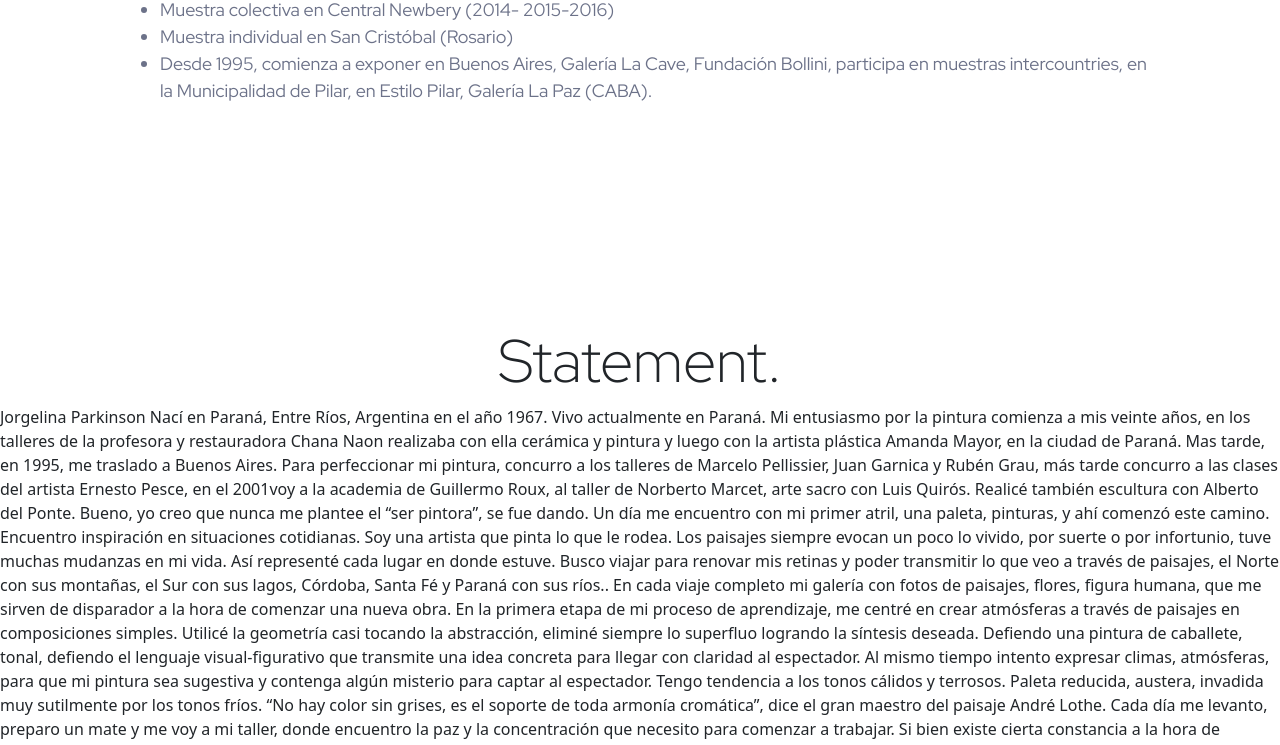
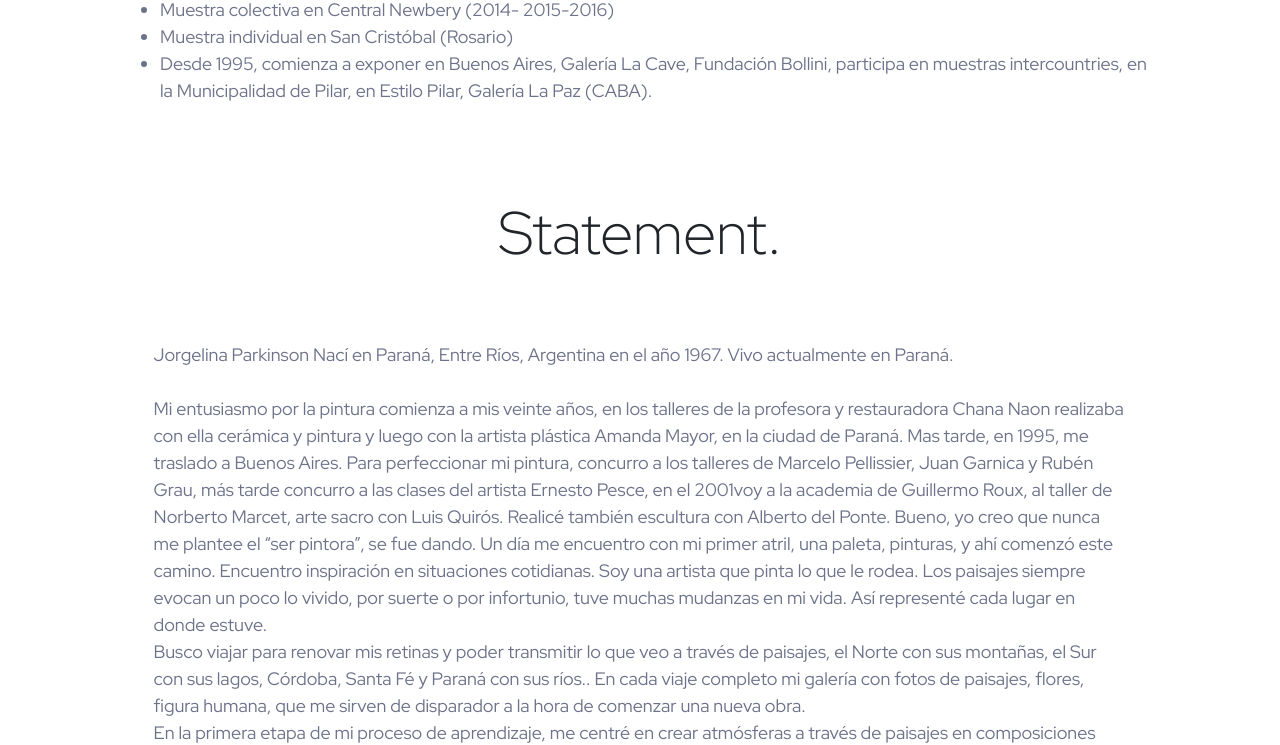
Before and after one commit to justinait/jorgelina, a React (Vite) app: page /about in a window 1280 px wide. Shown: the part 1780-2525 px from the top of the page. Built offline with nearby package versions, Linux system fonts and the light colour scheme.

Commit message:
statement

```diff
--- a/src/assets/components/About/About.css
+++ b/src/assets/components/About/About.css
@@ -8,11 +8,16 @@ h1 {
     padding: 15% 10% 10%;
 }
 
-.curriculum, .awards {
+.curriculum, .awards, .statement {
     margin: auto 4%;
     font-size: 12px;
     color: hsl(228, 12%, 48%);
     font-family: 'Red Hat Display';
+}
+.statement{
+    font-size: 13px;
+    padding: 8%;
+    padding-bottom: 25%;
 }
 
 .photoCv {
@@ -27,7 +32,6 @@ h1 {
     font-size: 14px;
     width: 80vw;
     margin: auto;
-    padding-bottom: 20%;
 }
 .awards h2 {
     padding: 5%;
@@ -43,6 +47,10 @@ h1 {
     .curriculum {
         margin-right: 7%;
         font-size: 14px;
+    }
+    .statement {
+        padding-bottom: 15%;
+        padding-top: 5%;
     }
 
     .about {
@@ -71,16 +79,13 @@ h1 {
         padding: 6% 6% 0%;
     }
 
-    .curriculum, .awards {
+    .curriculum, .awards, .statement {
         font-size: 18px;
         /* width: 80vw; */
     }
     .curriculum {
         margin: 0 5%;
     }
-    .awards {
-        padding-bottom: 10%;
-    }
     .awards h2 {
         padding: 3% 1%;
     }
--- a/src/assets/components/About/About.jsx
+++ b/src/assets/components/About/About.jsx
@@ -122,27 +122,32 @@ function About() {
         </ul>
       </div>
 
+        <h3>Statement.</h3>
       <div className='statement'>
-        <h3>Statement.</h3>
         Jorgelina Parkinson
         Nací en Paraná, Entre Ríos, Argentina en el año 1967. Vivo actualmente en Paraná.
-
+        <br />
+        <br />
 
         Mi entusiasmo por la pintura comienza a mis veinte años, en los talleres de la profesora y restauradora Chana Naon realizaba con ella cerámica y pintura y luego con la artista plástica Amanda Mayor, en la ciudad de Paraná. Mas tarde, en 1995, me traslado a Buenos Aires. Para perfeccionar mi pintura, concurro a los talleres de Marcelo Pellissier, Juan Garnica y Rubén Grau, más tarde concurro a las clases del artista Ernesto Pesce, en el 2001voy a la academia de Guillermo Roux, al taller de Norberto Marcet, arte sacro con Luis Quirós. Realicé también escultura con Alberto del Ponte.
-        Bueno, yo creo que nunca me plantee el “ser pintora”, se fue dando. Un día me encuentro con mi primer atril, una paleta, pinturas, y ahí comenzó este camino. Encuentro inspiración en situaciones cotidianas. Soy una artista que pinta lo que le rodea. Los paisajes siempre evocan un poco lo vivido, por suerte o por infortunio, tuve muchas mudanzas en mi vida. Así representé cada lugar en donde estuve.
-        Busco viajar para renovar mis retinas y poder transmitir lo que veo a través de paisajes, el Norte con sus montañas, el Sur con sus lagos, Córdoba, Santa Fé y Paraná con sus ríos.. En cada viaje completo mi galería con fotos de paisajes, flores, figura humana, que me sirven de disparador a la hora de comenzar una nueva obra.
-        En la primera etapa de mi proceso de aprendizaje, me centré en crear atmósferas a través de paisajes en composiciones simples. Utilicé la geometría casi tocando la abstracción, eliminé siempre lo superfluo logrando la síntesis deseada.
-        Defiendo una pintura de caballete, tonal, defiendo el lenguaje visual-figurativo que transmite una idea concreta para llegar con claridad al espectador. Al mismo tiempo intento expresar climas, atmósferas, para que mi pintura sea sugestiva y contenga algún misterio para captar al espectador.
-        Tengo tendencia a los tonos cálidos y terrosos. Paleta reducida, austera, invadida muy sutilmente por los tonos fríos. “No hay color sin grises, es el soporte de toda armonía cromática”, dice el gran maestro del paisaje André Lothe.
-        Cada día me levanto, preparo un mate y me voy a mi taller, donde encuentro la paz y la concentración que necesito para comenzar a trabajar. Si bien existe cierta constancia a la hora de empezar a pintar, no hay reglas para la elección de temas ni de técnicas.
-        Nunca me encuentro con ese miedo a la tela en blanco, si un día me pasa, busco inmediatamente inspiración en los grandes maestros de la pintura, ya sean argentinos o europeos.
+        Bueno, yo creo que nunca me plantee el “ser pintora”, se fue dando. Un día me encuentro con mi primer atril, una paleta, pinturas, y ahí comenzó este camino. Encuentro inspiración en situaciones cotidianas. Soy una artista que pinta lo que le rodea. Los paisajes siempre evocan un poco lo vivido, por suerte o por infortunio, tuve muchas mudanzas en mi vida. Así representé cada lugar en donde estuve.<br />
+        Busco viajar para renovar mis retinas y poder transmitir lo que veo a través de paisajes, el Norte con sus montañas, el Sur con sus lagos, Córdoba, Santa Fé y Paraná con sus ríos.. En cada viaje completo mi galería con fotos de paisajes, flores, figura humana, que me sirven de disparador a la hora de comenzar una nueva obra.<br />
+        En la primera etapa de mi proceso de aprendizaje, me centré en crear atmósferas a través de paisajes en composiciones simples. Utilicé la geometría casi tocando la abstracción, eliminé siempre lo superfluo logrando la síntesis deseada.<br />
+        Defiendo una pintura de caballete, tonal, defiendo el lenguaje visual-figurativo que transmite una idea concreta para llegar con claridad al espectador. Al mismo tiempo intento expresar climas, atmósferas, para que mi pintura sea sugestiva y contenga algún misterio para captar al espectador.<br />
+        Tengo tendencia a los tonos cálidos y terrosos. Paleta reducida, austera, invadida muy sutilmente por los tonos fríos. “No hay color sin grises, es el soporte de toda armonía cromática”, dice el gran maestro del paisaje André Lothe.<br />
+        Cada día me levanto, preparo un mate y me voy a mi taller, donde encuentro la paz y la concentración que necesito para comenzar a trabajar. Si bien existe cierta constancia a la hora de empezar a pintar, no hay reglas para la elección de temas ni de técnicas.<br />
+        Nunca me encuentro con ese miedo a la tela en blanco, si un día me pasa, busco inmediatamente inspiración en los grandes maestros de la pintura, ya sean argentinos o europeos.<br />
 
-        Soy una persona que se dedica a pleno a la pintura, enamorada de mi oficio. Estoy agradecida por los reconocimientos que se me han otorgado por mi trayectoria y me motiva poder vivir de mi trabajo y saber que alguien quiere adquirir obra mía.
-        Tengo un taller con alumnos. Me gusta el encuentro con el otro, pintar es un oficio solitario y de esta forma, no solo transmito lo mío, sino que hay preguntas y respuestas de parte del alumno que encuentro sumamente interesantes.
-        En la actualidad desarrollo una temática muy sentida por mí. Se trata de la serie de "Mujeres en la Sociedad de Principios del Siglo XX hasta hoy". Esta serie acentúa el recorrido por las diferentes épocas que las mujeres transitamos desde entonces con esfuerzo.
+        <br />
 
-        Agradezco haberme cruzado con maestros de la talla de Guillermo Roux, Norberto Marcet, quienes me han guiado en este camino del arte. De ellos aprendí que la constancia y la dedicación hacen al oficio, a ser fiel a lo que uno siente.
-        A aquel que elija tener mi obra, le agradezco que guarde un pedacito de mí en un rincón de su hogar, y deseo profundamente que puedan disfrutarla tal como yo lo haría. Que al verla puedan admirarla y sentir una conexión con ella. Volverse para atrás y volver a mirarla
+        Soy una persona que se dedica a pleno a la pintura, enamorada de mi oficio. Estoy agradecida por los reconocimientos que se me han otorgado por mi trayectoria y me motiva poder vivir de mi trabajo y saber que alguien quiere adquirir obra mía.<br />
+        Tengo un taller con alumnos. Me gusta el encuentro con el otro, pintar es un oficio solitario y de esta forma, no solo transmito lo mío, sino que hay preguntas y respuestas de parte del alumno que encuentro sumamente interesantes.<br />
+        En la actualidad desarrollo una temática muy sentida por mí. Se trata de la serie de "Mujeres en la Sociedad de Principios del Siglo XX hasta hoy". Esta serie acentúa el recorrido por las diferentes épocas que las mujeres transitamos desde entonces con esfuerzo.<br />
+        <br />
+
+        Agradezco haberme cruzado con maestros de la talla de Guillermo Roux, Norberto Marcet, quienes me han guiado en este camino del arte. De ellos aprendí que la constancia y la dedicación hacen al oficio, a ser fiel a lo que uno siente.<br />
+        A aquel que elija tener mi obra, le agradezco que guarde un pedacito de mí en un rincón de su hogar, y deseo profundamente que puedan disfrutarla tal como yo lo haría. Que al verla puedan admirarla y sentir una conexión con ella. Volverse para atrás y volver a mirarla.<br />
+
 
       </div>
       <Footer/>
```
